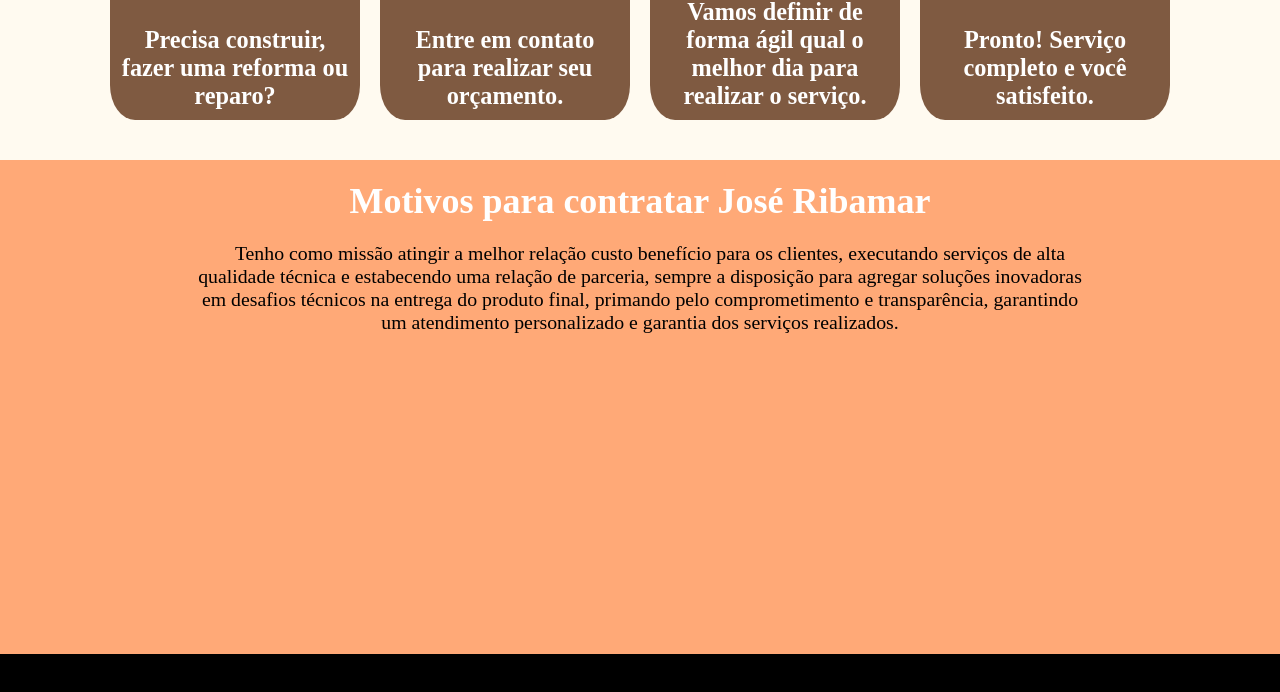
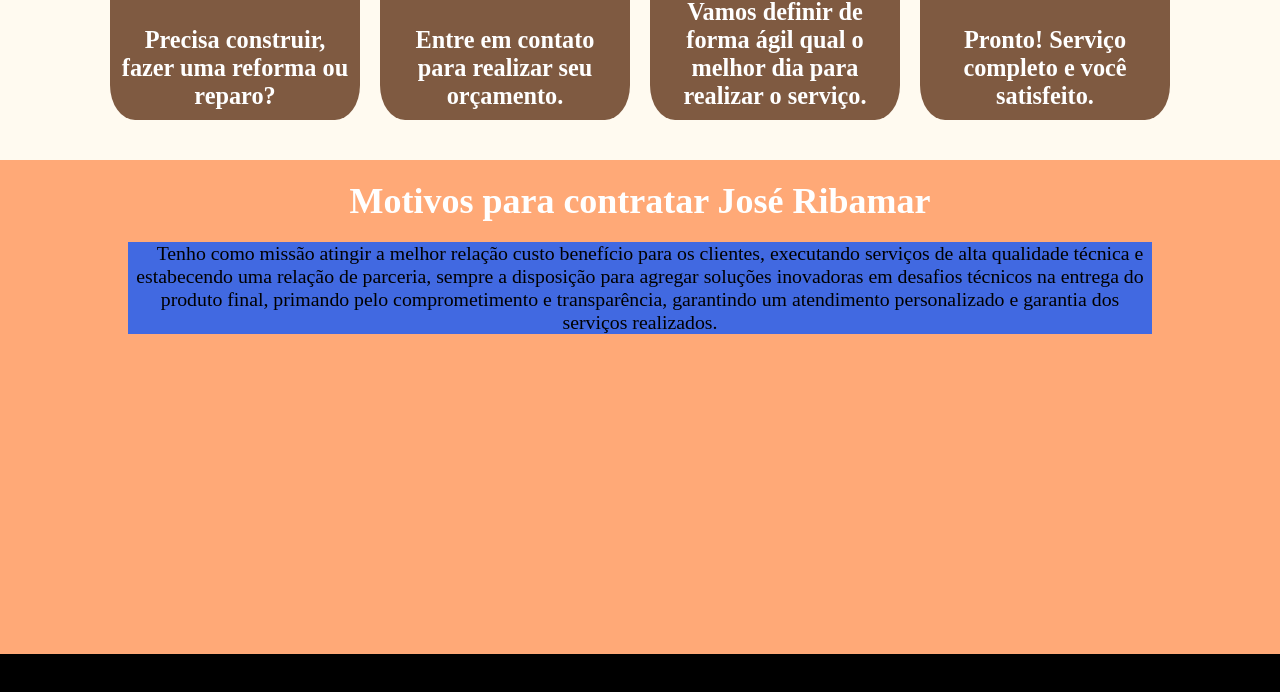
Before and after one commit to Rivaldo05/contrutorCivil, a plain HTML site: page index.html in a window 1280 px wide. Shown: the part 773-1465 px from the top of the page. Drawn offline with Linux system fonts and the light colour scheme.

Commit message:
Add files via upload

```diff
--- a/index.css
+++ b/index.css
@@ -145,7 +145,8 @@ header {
 }
 
 #pq_contratar > p{
-    width: 70vw;
+    width: 80vw;
+    background-color: royalblue;
 }
 
 footer{
```
